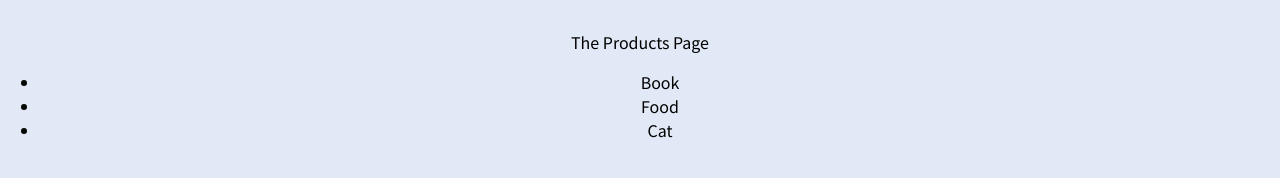
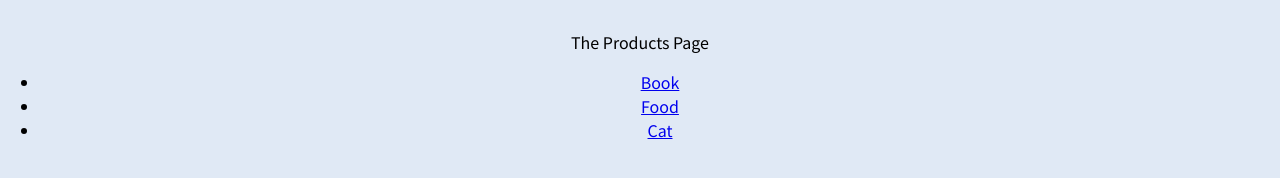
Before and after one commit to federerkristijan/u-r-20, a React (Create React App) app: page /products in a window 1280 px wide. Shown: the part 162-340 px from the top of the page. Built offline with nearby package versions, Linux system fonts and the light colour scheme.

Commit message:
products.js, added links

```diff
--- a/src/pages/Products.js
+++ b/src/pages/Products.js
@@ -1,13 +1,20 @@
 import React from "react";
+import { Link } from "react-router-dom";
 
 const Products = () => {
   return (
     <section>
       <div>The Products Page</div>
       <ul>
-        <li>Book</li>
-        <li>Food</li>
-        <li>Cat</li>
+        <li>
+          <Link>Book</Link>
+        </li>
+        <li>
+          <Link>Food</Link>
+        </li>
+        <li>
+          <Link>Cat</Link>
+        </li>
       </ul>
     </section>
   );
```
